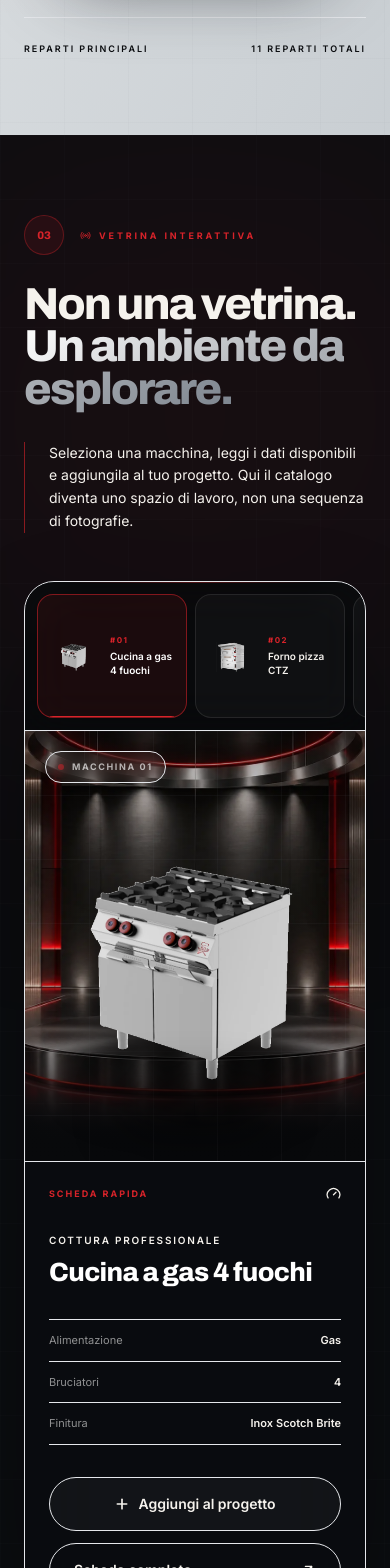
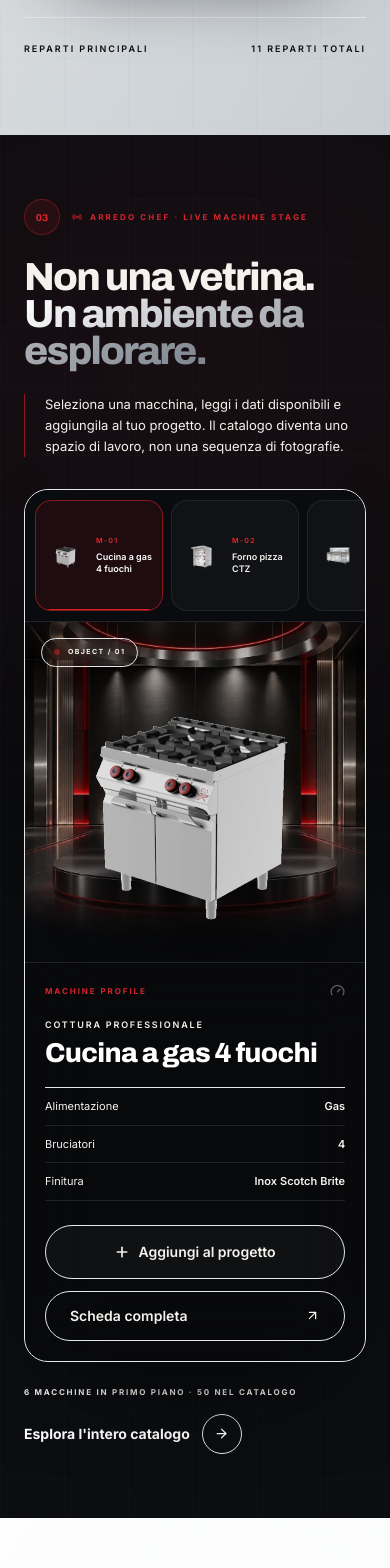
Before and after one commit to gaetanomeli95-lab/SITO-ARREDO-CHEF, a Next.js app: page / in a window 390 px wide. Shown: the part 3400-4968 px from the top of the page. Built offline with nearby package versions, Linux system fonts and the light colour scheme.

Commit message:
Optimize live machine stage for mobile and readability

```diff
--- a/src/components/sections/FeaturedProducts.tsx
+++ b/src/components/sections/FeaturedProducts.tsx
@@ -30,20 +30,25 @@ export default function FeaturedProducts() {
   const specs = catalogProduct ? essentialSpecs(catalogProduct, 5) : [];
 
   return (
-    <section data-nav-theme="dark" className="relative overflow-hidden bg-carbone py-20 text-avorio md:py-28 lg:py-36">
-      <div className="blueprint pointer-events-none absolute inset-0 opacity-45" />
-      <div className="pointer-events-none absolute left-1/2 top-0 h-[560px] w-[760px] -translate-x-1/2 rounded-full bg-rosso/[0.07] blur-[160px]" />
+    <section
+      data-nav-theme="dark"
+      className="relative overflow-hidden bg-carbone py-16 text-avorio sm:py-20 md:py-28 lg:py-36"
+    >
+      <div className="blueprint pointer-events-none absolute inset-0 opacity-50" />
+      <div className="pointer-events-none absolute left-1/2 top-0 h-[460px] w-[680px] -translate-x-1/2 rounded-full bg-rosso/[0.08] blur-[150px] sm:h-[560px] sm:w-[760px]" />
 
       <div className="container-ac relative">
-        <div className="grid gap-8 lg:grid-cols-[1fr_340px] lg:items-end">
+        <div className="grid gap-6 sm:gap-8 lg:grid-cols-[1fr_340px] lg:items-end">
           <Reveal>
-            <div className="flex items-center gap-4">
-              <span className="flex h-10 w-10 items-center justify-center rounded-full border border-rosso/35 bg-rosso/10 font-display text-[11px] font-extrabold text-rosso">03</span>
-              <span className="inline-flex items-center gap-2 text-[9px] font-bold uppercase tracking-[0.32em] text-rosso">
-                <Radio size={11} /> Vetrina interattiva
+            <div className="flex items-center gap-3 sm:gap-4">
+              <span className="flex h-9 w-9 items-center justify-center rounded-full border border-rosso/35 bg-rosso/10 font-display text-[10px] font-extrabold text-rosso sm:h-10 sm:w-10 sm:text-[11px]">
+                03
+              </span>
+              <span className="inline-flex items-center gap-2 text-[8px] font-bold uppercase tracking-[0.27em] text-rosso sm:text-[9px] sm:tracking-[0.36em]">
+                <Radio size={10} /> Arredo Chef · Live machine stage
               </span>
             </div>
-            <h2 className="h-display mt-7 max-w-4xl text-[clamp(2.8rem,5.8vw,5.3rem)] text-avorio">
+            <h2 className="h-display mt-6 max-w-4xl text-[clamp(2.45rem,10vw,4rem)] text-avorio sm:mt-7 sm:text-[clamp(2.8rem,5.8vw,5.3rem)]">
               Non una vetrina.
               <br />
               <span className="text-steel">Un ambiente da esplorare.</span>
@@ -51,20 +56,20 @@ export default function FeaturedProducts() {
           </Reveal>
 
           <Reveal delay={0.1}>
-            <p className="border-l border-rosso/60 pl-6 text-pretty text-sm leading-relaxed text-avorio/72 md:text-base">
-              Seleziona una macchina, leggi i dati disponibili e aggiungila al tuo progetto. Qui il
+            <p className="border-l border-rosso/60 pl-5 text-pretty text-[13px] leading-relaxed text-avorio/72 sm:pl-6 sm:text-sm md:text-base">
+              Seleziona una macchina, leggi i dati disponibili e aggiungila al tuo progetto. Il
               catalogo diventa uno spazio di lavoro, non una sequenza di fotografie.
             </p>
           </Reveal>
         </div>
 
         <Reveal delay={0.08}>
-          <div className="relative mt-12 overflow-hidden rounded-[30px] border border-white/14 bg-[#08090b] shadow-[0_50px_140px_-55px_rgba(0,0,0,.95)] lg:min-h-[650px]">
-            <span className="pointer-events-none absolute inset-x-10 top-0 z-20 h-px bg-gradient-to-r from-transparent via-rosso/70 to-transparent" />
+          <div className="relative mt-8 overflow-hidden rounded-[24px] border border-white/12 bg-[#08090b] shadow-[0_45px_120px_-55px_rgba(0,0,0,.95)] sm:mt-12 sm:rounded-[30px] lg:min-h-[650px]">
+            <span className="pointer-events-none absolute inset-x-8 top-0 z-20 h-px bg-gradient-to-r from-transparent via-rosso/70 to-transparent sm:inset-x-10" />
             <div className="grid lg:min-h-[650px] lg:grid-cols-[190px_minmax(0,1fr)_370px]">
-              <div className="relative z-20 flex gap-2 overflow-x-auto border-b border-white/12 bg-carbone/72 p-3 backdrop-blur-xl lg:flex-col lg:overflow-visible lg:border-b-0 lg:border-r lg:p-4">
-                <div className="mb-2 hidden items-center gap-2 px-2 pb-3 text-[9px] font-bold uppercase tracking-[0.24em] text-white/50 lg:flex">
-                  <Layers3 size={11} className="text-rosso" /> Selezione macchine
+              <div className="relative z-20 flex gap-2 overflow-x-auto border-b border-white/10 bg-carbone/80 p-2.5 backdrop-blur-xl sm:p-3 lg:flex-col lg:overflow-visible lg:border-b-0 lg:border-r lg:p-4">
+                <div className="mb-2 hidden items-center gap-2 px-2 pb-3 text-[8px] font-bold uppercase tracking-[0.3em] text-white/42 lg:flex">
+                  <Layers3 size={11} className="text-rosso" /> Machine index
                 </div>
                 {featured.map((product, index) => {
                   const active = index === activeIndex;
@@ -74,18 +79,28 @@ export default function FeaturedProducts() {
                       type="button"
                       onClick={() => setActiveIndex(index)}
                       aria-pressed={active}
-                      className={`group relative flex min-w-[150px] items-center gap-3 overflow-hidden rounded-2xl border px-3 py-3 text-left transition-all duration-300 lg:min-w-0 ${
+                      className={`group relative flex min-w-[128px] items-center gap-2.5 overflow-hidden rounded-2xl border px-2.5 py-2.5 text-left transition-all duration-300 sm:min-w-[150px] sm:gap-3 sm:px-3 sm:py-3 lg:min-w-0 ${
                         active
-                          ? 'border-rosso/55 bg-rosso/[0.09] text-white'
-                          : 'border-white/[0.09] bg-white/[0.03] text-white/62 hover:border-white/18 hover:text-white'
+                          ? 'border-rosso/55 bg-rosso/[0.10] text-white'
+                          : 'border-white/[0.08] bg-white/[0.03] text-white/58 hover:border-white/18 hover:text-white/88'
                       }`}
                     >
-                      <span className="relative h-12 w-12 shrink-0 overflow-hidden rounded-xl bg-gradient-to-br from-white/12 to-white/[0.02]">
-                        <Image src={product.image} alt="" fill sizes="48px" className="object-contain p-1.5" />
+                      <span className="relative h-10 w-10 shrink-0 overflow-hidden rounded-xl bg-gradient-to-br from-white/12 to-white/[0.02] sm:h-12 sm:w-12">
+                        <Image
+                          src={product.image}
+                          alt=""
+                          fill
+                          sizes="48px"
+                          className="object-contain p-1.5"
+                        />
                       </span>
                       <span className="min-w-0">
-                        <span className="block text-[8px] font-bold uppercase tracking-[0.18em] text-rosso">#{String(index + 1).padStart(2, '0')}</span>
-                        <span className="mt-1 block line-clamp-2 text-[10px] font-semibold leading-snug">{product.name}</span>
+                        <span className="block text-[7px] font-bold uppercase tracking-[0.18em] text-rosso sm:text-[8px] sm:tracking-[0.22em]">
+                          M-{String(index + 1).padStart(2, '0')}
+                        </span>
+                        <span className="mt-1 block line-clamp-2 text-[9px] font-semibold leading-snug sm:text-[10px]">
+                          {product.name}
+                        </span>
                       </span>
                       {active && <span className="absolute bottom-0 left-3 right-3 h-px bg-rosso" />}
                     </button>
@@ -93,65 +108,106 @@ export default function FeaturedProducts() {
                 })}
               </div>
 
-              <div className="relative min-h-[430px] overflow-hidden lg:min-h-0">
-                <Image src="/images/catalog-digital-stage-v1.webp" alt="" fill sizes="(max-width: 1023px) 100vw, 55vw" className="object-cover object-center opacity-88" />
+              <div className="relative min-h-[340px] overflow-hidden sm:min-h-[420px] lg:min-h-0">
+                <Image
+                  src="/images/catalog-digital-stage-v1.webp"
+                  alt=""
+                  fill
+                  sizes="(max-width: 1023px) 100vw, 55vw"
+                  className="object-cover object-center opacity-86"
+                />
                 <div className="absolute inset-0 bg-gradient-to-t from-[#08090b] via-transparent to-[#08090b]/30" />
-                <div className="blueprint pointer-events-none absolute inset-0 opacity-28" />
+                <div className="blueprint pointer-events-none absolute inset-0 opacity-30" />
 
-                <div className="absolute left-5 top-5 z-10 flex items-center gap-2 rounded-full border border-white/14 bg-black/38 px-3 py-2 text-[9px] font-bold uppercase tracking-[0.18em] text-white/65 backdrop-blur-md">
+                <div className="absolute left-4 top-4 z-10 flex items-center gap-2 rounded-full border border-white/12 bg-black/38 px-3 py-2 text-[7px] font-bold uppercase tracking-[0.2em] text-white/62 backdrop-blur-md sm:left-5 sm:top-5 sm:text-[8px] sm:tracking-[0.25em]">
                   <span className="h-1.5 w-1.5 animate-pulse rounded-full bg-rosso shadow-[0_0_10px_rgba(216,35,42,.9)]" />
-                  Macchina {String(activeIndex + 1).padStart(2, '0')}
+                  Object / {String(activeIndex + 1).padStart(2, '0')}
                 </div>
 
                 <AnimatePresence mode="wait">
                   <motion.div
                     key={selected.slug}
-                    initial={{ opacity: 0, y: 24, scale: 0.92, filter: 'blur(8px)' }}
+                    initial={{ opacity: 0, y: 20, scale: 0.94, filter: 'blur(7px)' }}
                     animate={{ opacity: 1, y: 0, scale: 1, filter: 'blur(0px)' }}
-                    exit={{ opacity: 0, y: -12, scale: 1.04, filter: 'blur(6px)' }}
-                    transition={{ duration: 0.48, ease: [0.16, 1, 0.3, 1] }}
-                    className="absolute inset-[13%_8%_5%]"
+                    exit={{ opacity: 0, y: -10, scale: 1.03, filter: 'blur(5px)' }}
+                    transition={{ duration: 0.44, ease: [0.16, 1, 0.3, 1] }}
+                    className="absolute inset-[15%_7%_5%] sm:inset-[13%_8%_5%]"
                   >
-                    <Image src={selected.image} alt={selected.name} fill priority={activeIndex === 0} sizes="(max-width: 1023px) 84vw, 45vw" className="object-contain drop-shadow-[0_38px_30px_rgba(0,0,0,.72)]" />
+                    <Image
+                      src={selected.image}
+                      alt={selected.name}
+                      fill
+                      priority={activeIndex === 0}
+                      sizes="(max-width: 1023px) 86vw, 45vw"
+                      className="object-contain drop-shadow-[0_34px_28px_rgba(0,0,0,.72)]"
+                    />
                   </motion.div>
                 </AnimatePresence>
-                <div className="pointer-events-none absolute bottom-7 left-1/2 h-12 w-[44%] -translate-x-1/2 rounded-full bg-black/45 blur-xl" />
+
+                <div className="pointer-events-none absolute bottom-5 left-1/2 h-10 w-[50%] -translate-x-1/2 rounded-full bg-black/42 blur-xl sm:bottom-7 sm:h-12 sm:w-[44%]" />
               </div>
 
               <AnimatePresence mode="wait">
                 <motion.div
                   key={selected.slug}
-                  initial={{ opacity: 0, x: 18 }}
+                  initial={{ opacity: 0, x: 14 }}
                   animate={{ opacity: 1, x: 0 }}
-                  exit={{ opacity: 0, x: -12 }}
-                  transition={{ duration: 0.38, ease: [0.16, 1, 0.3, 1] }}
-                  className="relative z-20 flex flex-col border-t border-white/12 bg-carbone/90 p-6 backdrop-blur-2xl lg:border-l lg:border-t-0 lg:p-8"
+                  exit={{ opacity: 0, x: -10 }}
+                  transition={{ duration: 0.34, ease: [0.16, 1, 0.3, 1] }}
+                  className="relative z-20 flex flex-col border-t border-white/10 bg-carbone/92 p-5 backdrop-blur-2xl sm:p-6 lg:border-l lg:border-t-0 lg:p-8"
                 >
                   <div className="flex items-center justify-between gap-4">
-                    <span className="text-[9px] font-bold uppercase tracking-[0.22em] text-rosso">Scheda rapida</span>
-                    <Gauge size={15} className="text-white/42" />
+                    <span className="text-[8px] font-bold uppercase tracking-[0.24em] text-rosso">
+                      Machine profile
+                    </span>
+                    <Gauge size={15} className="text-white/35" />
                   </div>
-                  <p className="mt-8 text-[10px] font-semibold uppercase tracking-[0.18em] text-white/48">{selected.category}</p>
-                  <h3 className="mt-3 font-display text-[clamp(1.65rem,2.6vw,2.5rem)] font-extrabold leading-[1.02] tracking-tight text-white">{selected.name}</h3>
+
+                  <p className="mt-5 text-[9px] font-semibold uppercase tracking-[0.2em] text-white/48 sm:mt-8 sm:tracking-[0.23em]">
+                    {selected.category}
+                  </p>
+                  <h3 className="mt-2 font-display text-[clamp(1.55rem,7vw,2.25rem)] font-extrabold leading-[1.02] tracking-tight text-white sm:mt-3 sm:text-[clamp(1.65rem,2.6vw,2.5rem)]">
+                    {selected.name}
+                  </h3>
 
                   {specs.length > 0 ? (
-                    <dl className="mt-8 border-t border-white/12">
-                      {specs.map((spec) => (
-                        <div key={spec.label} className="grid grid-cols-[1fr_auto] gap-4 border-b border-white/12 py-3 text-[11px]">
-                          <dt className="text-white/55">{spec.label}</dt>
-                          <dd className="text-right font-semibold tabular-nums text-white/88">{spec.value}</dd>
+                    <dl className="mt-5 border-t border-white/12 sm:mt-8">
+                      {specs.map((spec, i) => (
+                        <div
+                          key={spec.label}
+                          className={`grid grid-cols-[1fr_auto] gap-4 border-b border-white/10 py-2.5 text-[11px] sm:py-3 ${
+                            i >= 3 ? 'hidden sm:grid' : ''
+                          }`}
+                        >
+                          <dt className="text-white/52">{spec.label}</dt>
+                          <dd className="text-right font-semibold tabular-nums text-white/88">
+                            {spec.value}
+                          </dd>
                         </div>
                       ))}
                     </dl>
                   ) : (
-                    <p className="mt-7 line-clamp-5 text-sm leading-relaxed text-white/64">{selected.description}</p>
+                    <p className="mt-5 line-clamp-4 text-[13px] leading-relaxed text-white/62 sm:mt-7 sm:text-sm">
+                      {selected.description}
+                    </p>
                   )}
 
-                  <div className="mt-auto space-y-3 pt-8">
-                    <AddToProjectButton slug={selected.slug} name={selected.name} variant="cockpit" tone="dark" />
-                    <Link href={`/catalogo/${selected.slug}`} className="group flex w-full items-center justify-between rounded-full border border-white/16 px-6 py-4 text-sm font-semibold text-white/82 transition-all hover:border-rosso/50 hover:text-white">
+                  <div className="mt-6 grid gap-3 sm:mt-8">
+                    <AddToProjectButton
+                      slug={selected.slug}
+                      name={selected.name}
+                      variant="cockpit"
+                      tone="dark"
+                    />
+                    <Link
+                      href={`/catalogo/${selected.slug}`}
+                      className="group flex w-full items-center justify-between rounded-full border border-white/14 px-6 py-3.5 text-sm font-semibold text-white/82 transition-all hover:border-rosso/50 hover:text-white sm:py-4"
+                    >
                       Scheda completa
-                      <ArrowUpRight size={15} className="transition-transform group-hover:translate-x-0.5 group-hover:-translate-y-0.5" />
+                      <ArrowUpRight
+                        size={15}
+                        className="transition-transform group-hover:translate-x-0.5 group-hover:-translate-y-0.5"
+                      />
                     </Link>
                   </div>
                 </motion.div>
@@ -160,11 +216,15 @@ export default function FeaturedProducts() {
           </div>
         </Reveal>
 
-        <div className="mt-8 flex flex-col items-center justify-between gap-5 sm:flex-row">
-          <p className="text-[10px] font-semibold uppercase tracking-[0.22em] text-white/48">{featured.length} macchine in primo piano · {products.length} nel catalogo</p>
+        <div className="mt-6 flex flex-col items-start justify-between gap-4 sm:mt-8 sm:flex-row sm:items-center sm:gap-5">
+          <p className="text-[8px] font-bold uppercase tracking-[0.22em] text-white/42 sm:text-[9px] sm:tracking-[0.3em]">
+            {featured.length} macchine in primo piano · {products.length} nel catalogo
+          </p>
           <Link href="/catalogo" className="group inline-flex items-center gap-3 text-sm font-bold text-white hover:text-rosso">
             Esplora l&apos;intero catalogo
-            <span className="flex h-10 w-10 items-center justify-center rounded-full border border-white/18 transition-all group-hover:border-rosso/50 group-hover:bg-rosso/10"><ArrowRight size={15} /></span>
+            <span className="flex h-10 w-10 items-center justify-center rounded-full border border-white/16 transition-all group-hover:border-rosso/50 group-hover:bg-rosso/10">
+              <ArrowRight size={15} />
+            </span>
           </Link>
         </div>
       </div>
```
